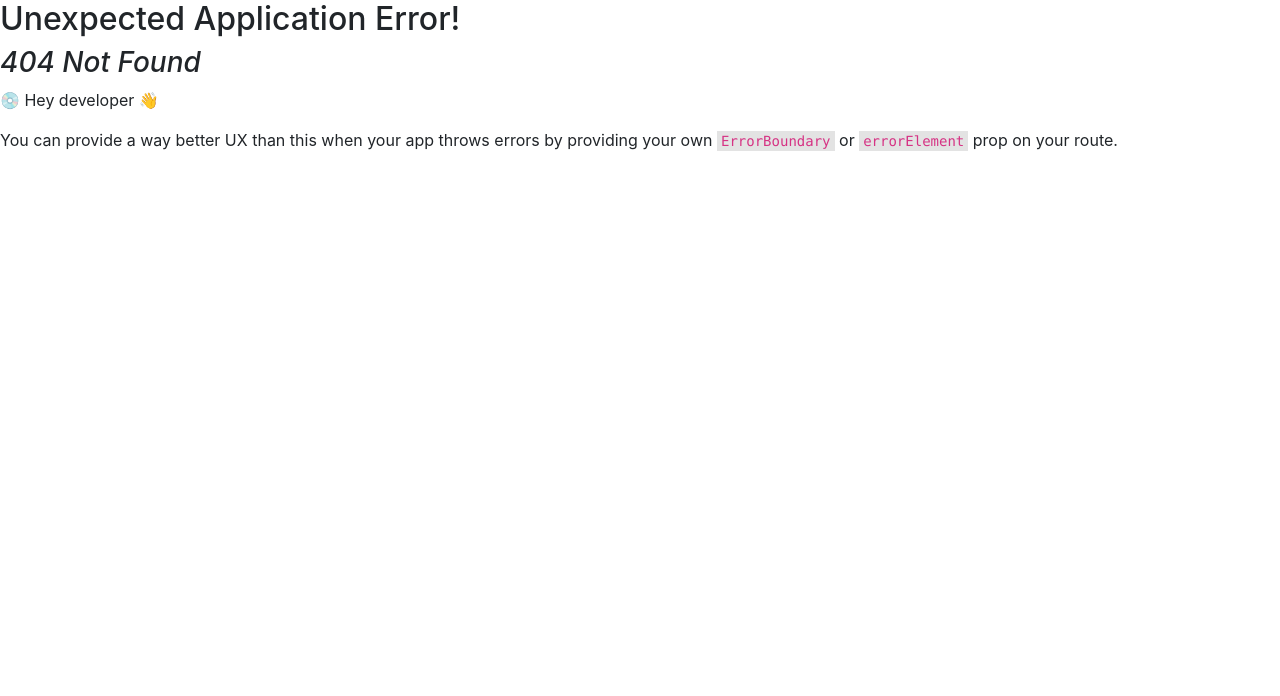
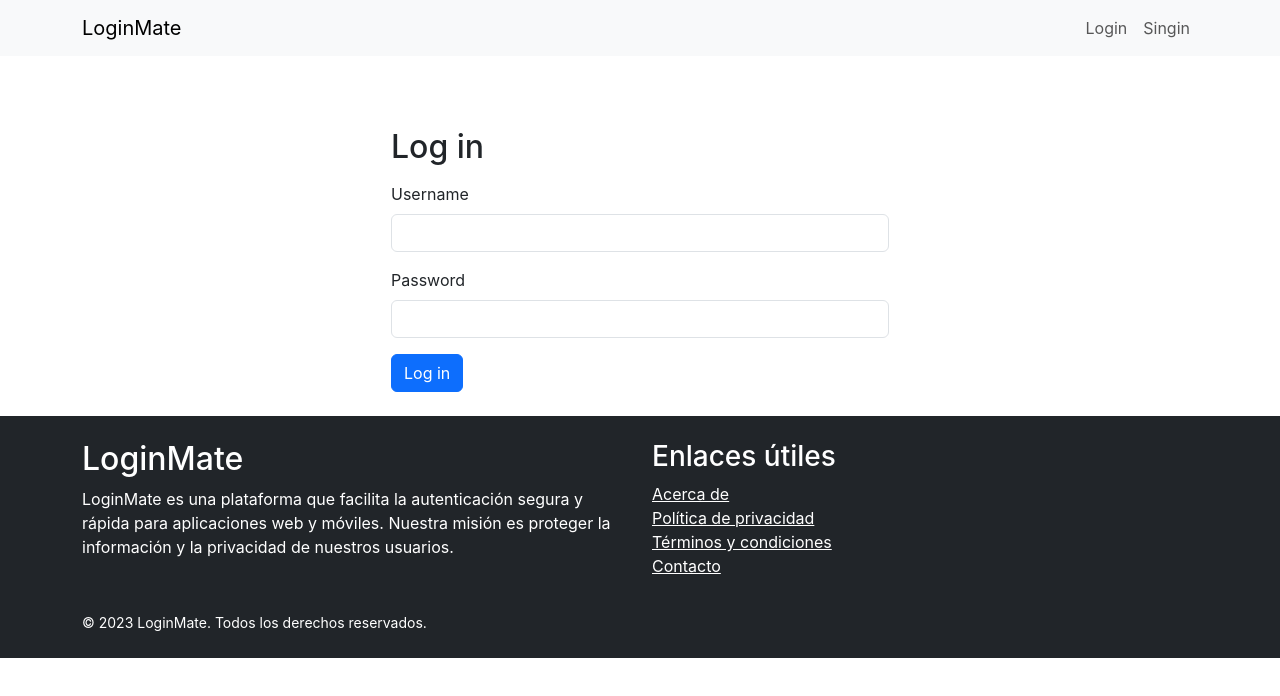
Before and after one commit to LCLobe/JWT-Token-Authentication, a React (Create React App) app in the folder front/: page /Login in a window 1280 px wide. Before the commit this address had no page. Shown: the top 696 px of the page. Built offline with nearby package versions, Linux system fonts and the light colour scheme.

Commit message:
front modules developed

```diff
--- a/front/src/js/components/CreateUserForm.jsx
+++ b/front/src/js/components/CreateUserForm.jsx
@@ -1,7 +1,37 @@
 import React from 'react';
 
 const CreateUserForm = () => {
-    return <div>CreateUserForm</div>;
+    return (
+    <div>
+        <div className="container mt-5 mb-3">
+            <div className="row">
+            <div className="col-md-6 offset-md-3">
+                <div className="card">
+                    <div className="card-header">
+                        <h4 className="text-center">Crear usuario</h4>
+                    </div>
+                    <div className="card-body">
+                        <form>
+                        <div className="form-group">
+                            <label for="username">Nombre de usuario:</label>
+                            <input type="text" className="form-control mb-3" id="username" placeholder="Introduce tu nombre de usuario"/>
+                        </div>
+                        <div className="form-group">
+                            <label for="password">Contraseña:</label>
+                            <input type="password" className="form-control  mb-3" id="password" placeholder="Introduce tu contraseña"/>
+                        </div>
+                        <div className="form-group">
+                            <label for="email">Correo electrónico:</label>
+                            <input type="email" className="form-control  mb-3" id="email" placeholder="Introduce tu correo electrónico"/>
+                        </div>
+                        <button type="submit" className="btn btn-primary btn-block">Crear usuario</button>
+                        </form>
+                    </div>
+                </div>
+            </div>
+        </div>
+    </div>
+  </div>);
 }
 
 export default CreateUserForm;
--- a/front/src/js/components/Footer.jsx
+++ b/front/src/js/components/Footer.jsx
@@ -1,8 +1,45 @@
-// No te mates en arreglarlo
+// src/components/Footer.js
 import React from 'react';
 
 const Footer = () => {
-    return <div>Footer</div>;
-}
+  return (
+    <footer className="bg-dark text-white py-4">
+      <div className="container">
+        <div className="row">
+          <div className="col-md-6">
+            <h2>LoginMate</h2>
+            <p>
+              LoginMate es una plataforma que facilita la autenticación segura y
+              rápida para aplicaciones web y móviles. Nuestra misión es proteger
+              la información y la privacidad de nuestros usuarios.
+            </p>
+          </div>
+          <div className="col-md-6">
+            <h3>Enlaces útiles</h3>
+            <ul className="list-unstyled">
+              <li>
+                <a href="/about" className="text-white">Acerca de</a>
+              </li>
+              <li>
+                <a href="/privacy" className="text-white">Política de privacidad</a>
+              </li>
+              <li>
+                <a href="/terms" className="text-white">Términos y condiciones</a>
+              </li>
+              <li>
+                <a href="/contact" className="text-white">Contacto</a>
+              </li>
+            </ul>
+          </div>
+        </div>
+        <div className="row mt-3">
+          <div className="col">
+            <small>&copy; {new Date().getFullYear()} LoginMate. Todos los derechos reservados.</small>
+          </div>
+        </div>
+      </div>
+    </footer>
+  );
+};
 
 export default Footer;
--- /dev/null
+++ b/front/src/js/components/LoginForm.jsx
@@ -0,0 +1,54 @@
+import React, { useState } from 'react';
+import useAppContext from '../context/Context.js';
+import { useNavigate } from 'react-router-dom';
+
+function LoginForm() {
+  const [username, setUsername] = useState('');
+  const [password, setPassword] = useState('');
+
+  const {actions } = useAppContext();
+  const {handleLogin} = actions;
+
+  const navigate = useNavigate();
+
+  const handleUsernameChange = event => {
+    setUsername(event.target.value);
+  };
+
+  const handlePasswordChange = event => {
+    setPassword(event.target.value);
+  };
+
+  const handleSubmit = event => {
+    event.preventDefault();
+    // Aquí podrías enviar los datos a un servidor o hacer alguna otra cosa con ellos
+    console.log('Username:', username);
+    console.log('Password:', password);
+    handleLogin(username, password, navigate);
+  };
+
+
+
+  return (
+    <div className="container mt-5">
+    <div className="row justify-content-center">
+      <div className="col-md-6">
+        <form className="p-4" onSubmit={handleSubmit}>
+          <h2 className="mb-3">Log in</h2>
+          <div className="mb-3">
+            <label htmlFor="username" className="form-label">Username</label>
+            <input type="text" className="form-control" id="username" value={username} onChange={handleUsernameChange} />
+          </div>
+          <div className="mb-3">
+            <label htmlFor="password" className="form-label">Password</label>
+            <input type="password" className="form-control" id="password" value={password} onChange={handlePasswordChange} />
+          </div>
+          <button type="submit" className="btn btn-primary">Log in</button>
+        </form>
+      </div>
+    </div>
+  </div>
+  );
+}
+
+export default LoginForm;
--- a/front/src/js/components/Navbar.jsx
+++ b/front/src/js/components/Navbar.jsx
@@ -1,7 +1,49 @@
-import React from 'react';
+import React , { useRef } from 'react';
+import { Link, useNavigate } from 'react-router-dom';
 
 const Navbar = () => {
-    return <div>Navbar</div>;
-}
+    const navigate = useNavigate();
+
+    const handleBrandClick = () => {
+      navigate('/');
+    };
+
+    const navbarCollapseRef = useRef(null);
+
+    const handleLinkClick = () => {
+        navbarCollapseRef.current.classList.remove('show');
+      };
+
+  return (
+    <nav className="navbar navbar-expand-lg navbar-light bg-light">
+      <div className="container">
+        <div className="navbar-brand" onClick={handleBrandClick} style={{ cursor: 'pointer' }}>
+          LoginMate
+        </div>
+        <button
+          className="navbar-toggler"
+          type="button"
+          data-bs-toggle="collapse"
+          data-bs-target="#navbarNav"
+          aria-controls="navbarNav"
+          aria-expanded="false"
+          aria-label="Toggle navigation"
+        >
+          <span className="navbar-toggler-icon"></span>
+        </button>
+        <div className="collapse navbar-collapse" id="navbarNav" ref={navbarCollapseRef}>
+          <ul className="navbar-nav ms-auto">
+            <li className="nav-item">
+              <Link className="nav-link" to="/login" onClick={handleLinkClick}>Login</Link>
+            </li>
+            <li className="nav-item">
+              <Link className="nav-link" to="/Singin" onClick={handleLinkClick}>Singin</Link>
+            </li>
+          </ul>
+        </div>
+      </div>
+    </nav>
+  );
+};
 
 export default Navbar;
--- a/front/src/js/context/context.js
+++ b/front/src/js/context/context.js
@@ -1,8 +1,12 @@
-import React, { createContext, useContext} from "react";
+import React, { createContext, useContext, useState, useEffect} from "react";
+import {fetchPrivate} from "../utils/fetchPrivate.js";
+import handleLogin from "../utils/handleLogin.js";
 
 const Context = createContext();
 
 export const ContextProvider = ({children}) => {
+
+    const [myUserInfo, setMyUserInfo] = useState([]);
 
         //Hooks
 
@@ -10,10 +14,11 @@ export const ContextProvider = ({children}) => {
         //LocalStorage
 
         //Flux Context Info
-
     const store ={
     };
     const actions ={
+        fetchPrivate,
+        handleLogin
     };
 
     return (
--- a/front/src/js/routes/routes.jsx
+++ b/front/src/js/routes/routes.jsx
@@ -16,7 +16,7 @@ export const Router = createBrowserRouter([
                 element: <CreateUser />
             },
             {
-                path: '/'  ,
+                path: '/Login'  ,
                 element: <Login />,
             } ,
             {
--- /dev/null
+++ b/front/src/js/utils/fetchPrivate.js
@@ -0,0 +1,26 @@
+// assuming "/protected" is a private endpoint
+export const fetchPrivate = async () => {
+
+    // retrieve token form localStorage
+    const token = localStorage.getItem('jwt-token');
+
+    const resp = await fetch(`http://127.0.0.1:5000/protected`, {
+       method: 'GET',
+       headers: {
+         "Content-Type": "application/json",
+         'Authorization': 'Bearer '+token // ⬅⬅⬅ authorization token
+       }
+    });
+
+
+    if(!resp.ok) throw Error("There was a problem in the login request");
+
+    if(resp.status === 403){
+        throw Error("Missing or invalid token");
+    }
+
+    const data = await resp.json();
+    console.log("This is the data you requested", data);
+    return data
+
+};
--- /dev/null
+++ b/front/src/js/utils/handleLogin.js
@@ -0,0 +1,29 @@
+const handleLogin = async (username, password, handleLoginOk ) => { //handleLoginError
+
+    const myObject = { username, password};
+    console.log(myObject);
+
+    const resp = await fetch(`http://127.0.0.1:5000/token`, {
+         method: "POST",
+         headers: { "Content-Type": "application/json" },
+         body: JSON.stringify({ username, password })
+    })
+
+    if(!resp.ok) throw Error("There was a problem in the login request")
+
+    if(resp.status === 401){
+         throw("Invalid credentials")
+    }
+    else if(resp.status === 400){
+         throw ("Invalid email or password format")
+    }
+    const data = await resp.json()
+    // save your token in the localStorage
+   //also you should set your user into the store using the setStore function
+    localStorage.setItem("jwt-token", data.token);
+
+    await handleLoginOk("/dashboard");
+    return data
+}
+
+export default handleLogin
--- a/front/src/js/views/CreateUser.jsx
+++ b/front/src/js/views/CreateUser.jsx
@@ -1,7 +1,8 @@
 import React from 'react';
+import CreateUserForm from '../components/CreateUserForm.jsx';
 
 const CreateUser = () => {
-    return <div>createUser</div>;
+    return <div><CreateUserForm /></div>;
 }
 
 export default CreateUser;
--- a/front/src/js/views/Login.jsx
+++ b/front/src/js/views/Login.jsx
@@ -1,7 +1,10 @@
 import React from 'react';
+import LoginForm from '../components/LoginForm.jsx';
 
 const Login = () => {
-    return <div>login</div>;
+    return <>
+    <LoginForm />
+    </>;
 }
 
 export default Login;
--- a/front/src/js/views/UserPrivateView.jsx
+++ b/front/src/js/views/UserPrivateView.jsx
@@ -1,7 +1,32 @@
-import React from 'react';
+import React, { useMemo, useEffect } from 'react';
+import useAppContext from '../context/Context.js';
 
 const UserPrivateView = () => {
-    return <div>userPrivateView</div>;
+
+    const {actions} = useAppContext();
+    const {fetchPrivate} = actions;
+
+    const myData = useMemo(async ()=>fetchPrivate(),[])
+    const myListOfData = [];
+
+    useEffect(()=>{console.log(myData)},[myData]);
+        //Guarda?
+    for (let key in myData) {
+        myListOfData.push(<li> {key}: {myData[key]}</li>);
+    };
+
+    return (
+        <div>
+            <p>UserPrivateView</p>
+            <p>My super secret info</p>
+            <ul>
+                { myListOfData
+                ? myListOfData.map(item => item)
+                : null}
+            </ul>
+        </div>
+    )
+
 }
 
 export default UserPrivateView;
```
Also changed, not shown: front/src/js/components/SiginForm.jsx (deleted, +0 -7 lines).
